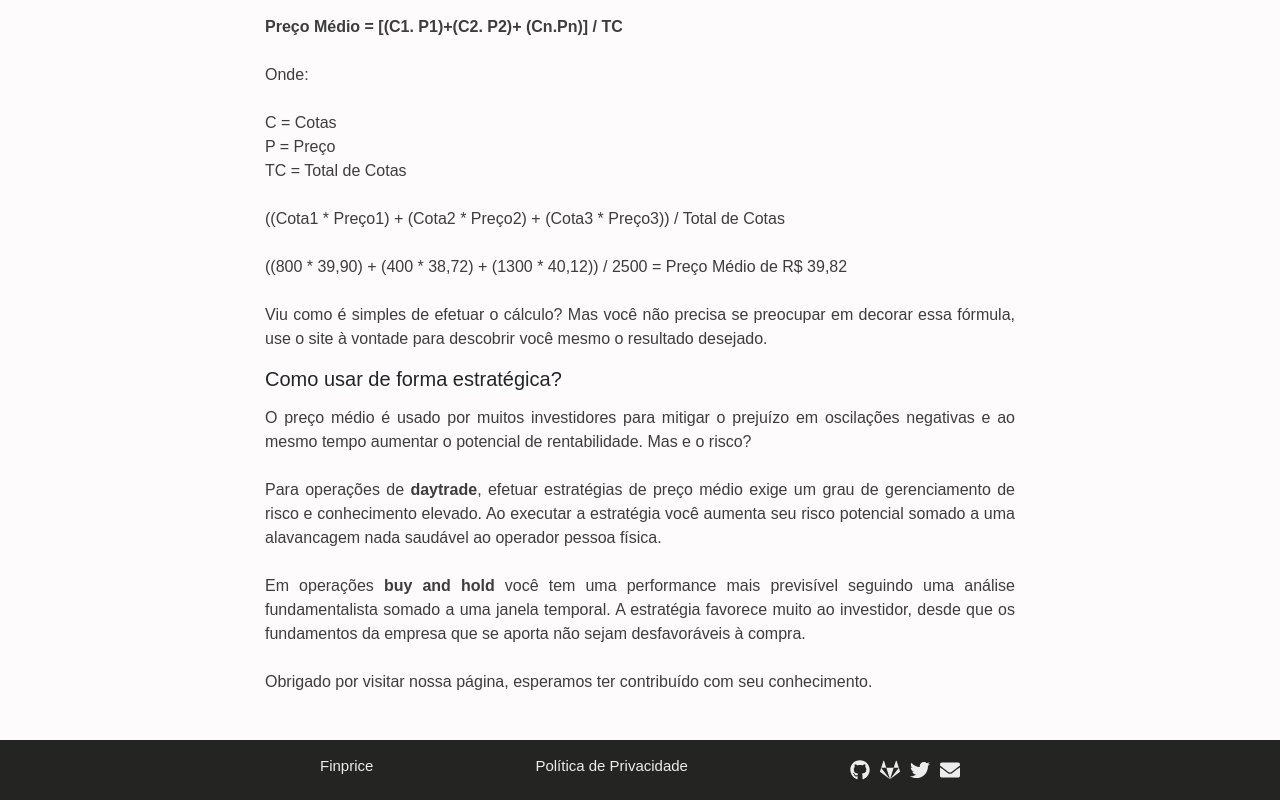
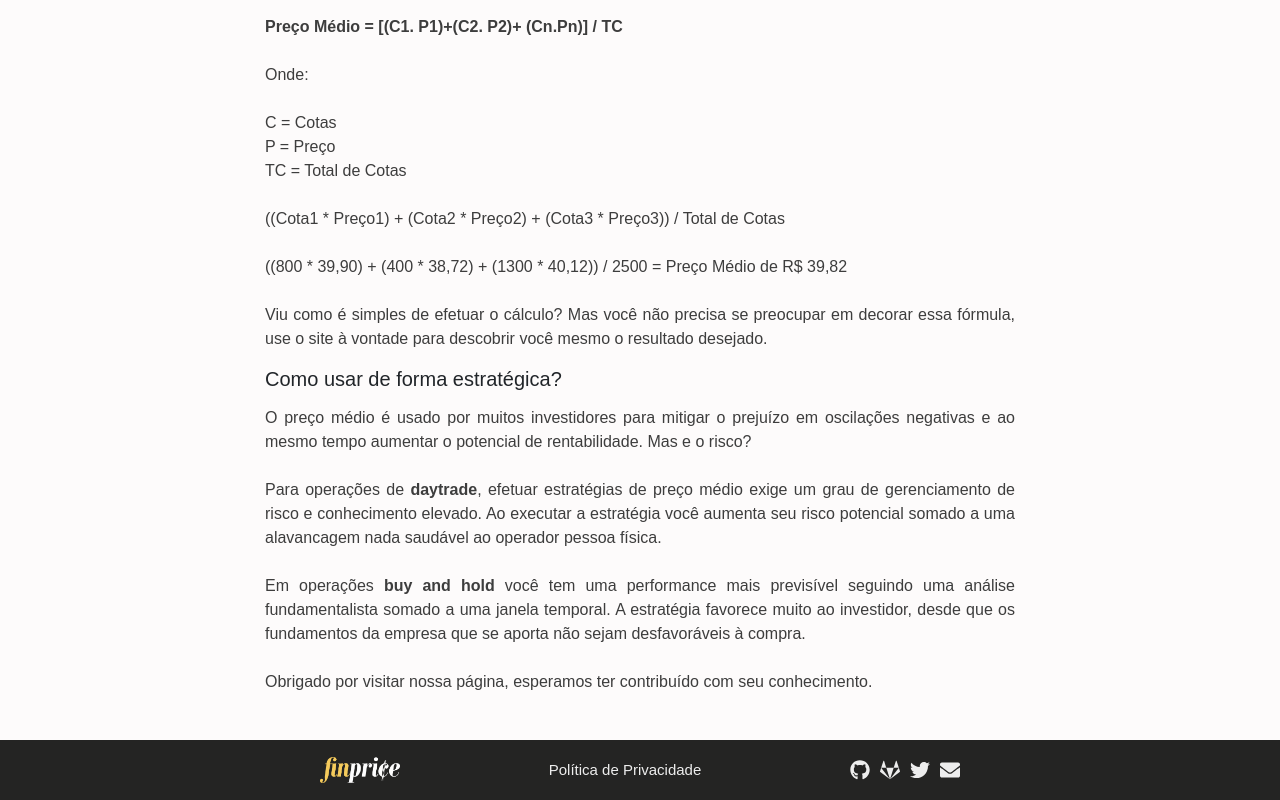
Before and after one commit to hewmoreira/finprice, a Vue app: page / in a window 1280 px wide. Shown: the part 1264-2064 px from the top of the page. Built offline with nearby package versions, Linux system fonts and the light colour scheme.

Commit message:
ajuste logo footer e header

```diff
--- a/src/components/footer.vue
+++ b/src/components/footer.vue
@@ -1,14 +1,13 @@
 <template>
   <footer>
     <div id="end">
-          <div>
-          Finprice
+      <div class="logo-div">
+      <router-link to="/">
+        <img id="logo-rodape" :src="logo.yellowwhite" alt="Finprice" />
+      </router-link>
       </div>
-
       <div class="links">
-              <a href="#">
-                Política de Privacidade
-              </a>
+        <a href="#"> Política de Privacidade </a>
       </div>
 
       <div class="contato">
@@ -31,31 +30,52 @@
 
 <script>
 export default {
-    name: 'Footer'
+  name: "Footer",
+    data() {
+    return {
+      logo: {
+        hover: false,
+        white: require('@/assets/logo-white.png'),
+        yellow: require('@/assets/logo-yellow.png'),
+        yellowwhite: require('@/assets/logo-yellow-and-white.png'),
       }
+    }
+  }
+};
 </script>
 
-<style scoped>
-
-footer{
+<style>
+footer {
   width: 100%;
   height: 60px;
   background-color: var(--color-black1);
   display: flex;
   justify-content: space-between;
   align-items: center;
-    /* flex-direction: row; */
 }
 
 #end {
-    /* background-color: blue; */
   font-size: 15px;
   width: 100%;
   margin-left: 25%;
   margin-right: 25%;
   display: flex;
+  align-items: center;
   justify-content: space-between;
   color: var(--color-white1);
+}
+
+.logo-div {
+  width: auto;
+  height: 60px;
+  display: flex;
+  align-items: center;
+}
+
+#logo-rodape{
+  width: 80px;
+  transition: 2s;
+  display: flex;
 }
 
 .contato {
@@ -67,8 +87,7 @@ footer{
 
 .links {
   text-decoration: none;
-    color: white;
-
+  /* color: white; */
 }
 
 a:-webkit-any-link {
@@ -77,9 +96,8 @@ a:-webkit-any-link {
   text-decoration: none;
 }
 
-a:hover{
+a:hover {
   transition: 0.5s;
   color: var(--color-yellow1);
 }
-
 </style>
--- a/src/components/header.vue
+++ b/src/components/header.vue
@@ -3,7 +3,7 @@
     <nav id="navDiv">
       <div class="logo-div">
         <router-link to="/">
-          <img id="logo-white" :src="logo.white" alt="Finprice">
+          <img id="logo-white" :src="logo.yellowwhite" alt="Finprice">
         </router-link>
       </div>
       <div class="menu">
```
Lines whose indentation alone changed are shown as unchanged.
